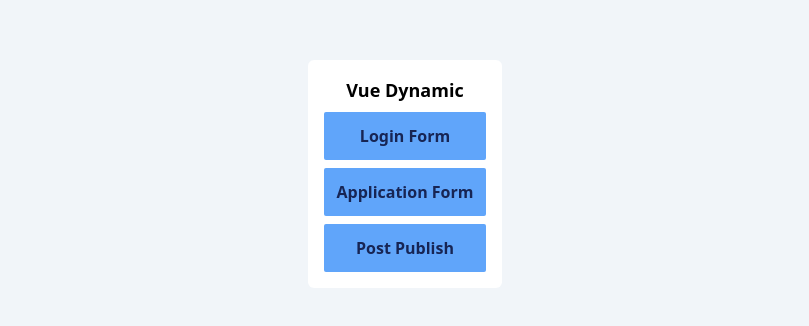
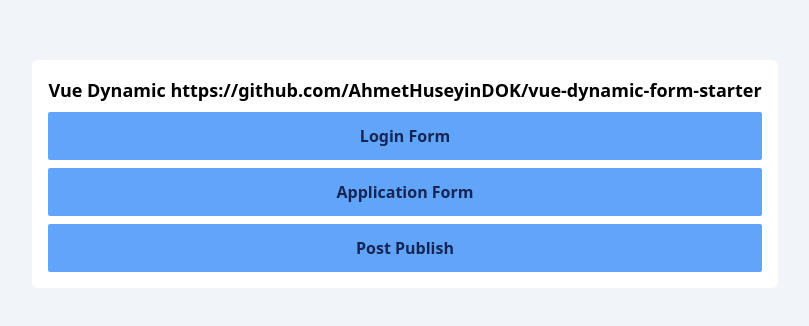
Before and after one commit to AhmetHuseyinDOK/vue-dynamic-form-starter, a Vue app: page / in a window 1280 px wide. Shown: the part 226-552 px from the top of the page, without its empty margins (235-1044 px from the left). Built offline with nearby package versions, Linux system fonts and the light colour scheme.

Commit message:
repo name

```diff
--- a/src/views/Home.vue
+++ b/src/views/Home.vue
@@ -2,7 +2,7 @@
 <template>
 <div class="h-screen w-screen flex justify-center items-center bg-slate-100">
     <div class="bg-white p-4 rounded-md">
-        <h1 class="text-center text-lg font-bold">Vue Dynamic</h1>
+        <h1 class="text-center text-lg font-bold">Vue Dynamic <span>https://github.com/AhmetHuseyinDOK/vue-dynamic-form-starter</span></h1>
         <ul class="text-center">
            <li v-for="link in links" ><a class="bg-blue-400 block rounded-sm hover:bg-blue-600 mt-2 p-3 text-blue-950 font-bold" :href="link.href">{{link.title}}</a></li>
         </ul>
```
